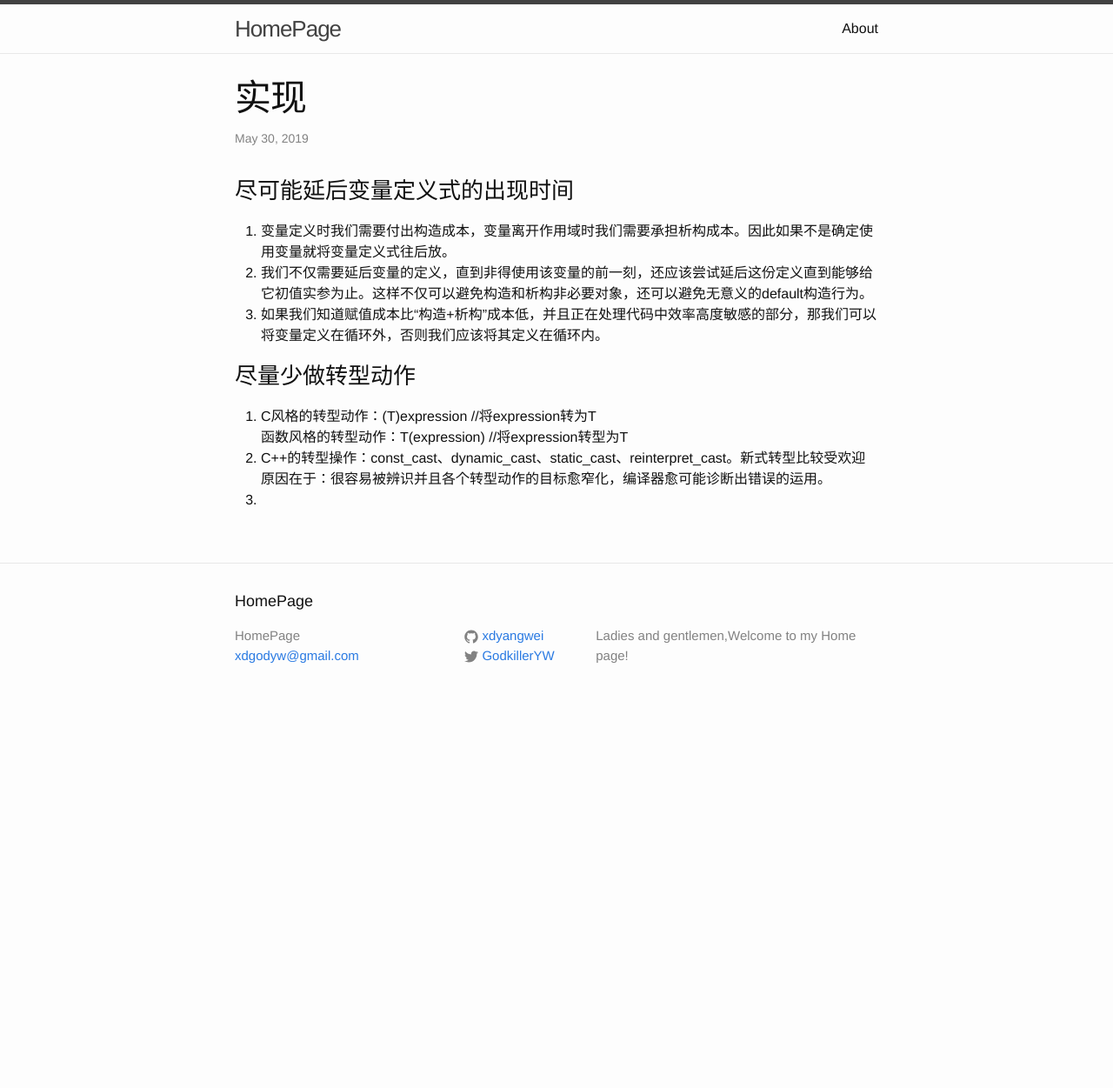
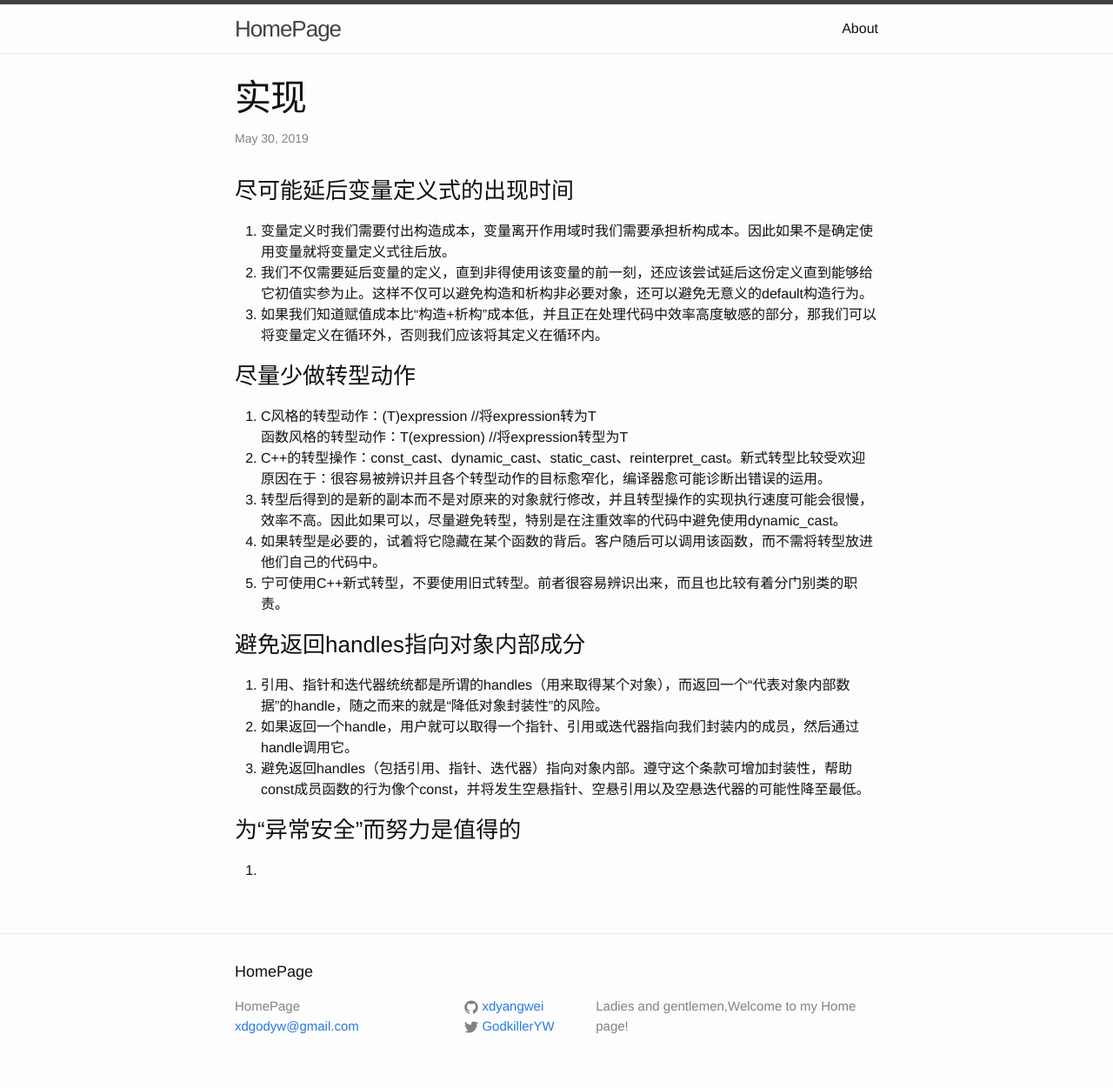
Before and after one commit to xdyangwei/xdyangwei.github.io, a Jekyll site: the page built from _posts/2019-5-30-实现.md, in a window 1280 px wide. Shown: the whole page at 87% size. Built offline with Jekyll 4.4.1, drawn with Linux system fonts in a browser that asks for light colours; our own code applies the rules of GitHub Pages for plain Markdown files; before the commit the page ends 900 px from its top, so only the background shows below that.

Commit message:
add the tips of type cast

```diff
--- a/_posts/2019-5-30-实现.md
+++ b/_posts/2019-5-30-实现.md
@@ -7,4 +7,14 @@
 1. C风格的转型动作：(T)expression   //将expression转为T
 函数风格的转型动作：T(expression)    //将expression转型为T
 2. C++的转型操作：const_cast、dynamic_cast、static_cast、reinterpret_cast。新式转型比较受欢迎原因在于：很容易被辨识并且各个转型动作的目标愈窄化，编译器愈可能诊断出错误的运用。
-3.
+3. 转型后得到的是新的副本而不是对原来的对象就行修改，并且转型操作的实现执行速度可能会很慢，效率不高。因此如果可以，尽量避免转型，特别是在注重效率的代码中避免使用dynamic_cast。
+4. 如果转型是必要的，试着将它隐藏在某个函数的背后。客户随后可以调用该函数，而不需将转型放进他们自己的代码中。
+5. 宁可使用C++新式转型，不要使用旧式转型。前者很容易辨识出来，而且也比较有着分门别类的职责。
+
+### 避免返回handles指向对象内部成分
+1. 引用、指针和迭代器统统都是所谓的handles（用来取得某个对象），而返回一个“代表对象内部数据”的handle，随之而来的就是“降低对象封装性”的风险。
+2. 如果返回一个handle，用户就可以取得一个指针、引用或迭代器指向我们封装内的成员，然后通过handle调用它。
+3. 避免返回handles（包括引用、指针、迭代器）指向对象内部。遵守这个条款可增加封装性，帮助const成员函数的行为像个const，并将发生空悬指针、空悬引用以及空悬迭代器的可能性降至最低。
+
+### 为“异常安全”而努力是值得的
+1.
```
